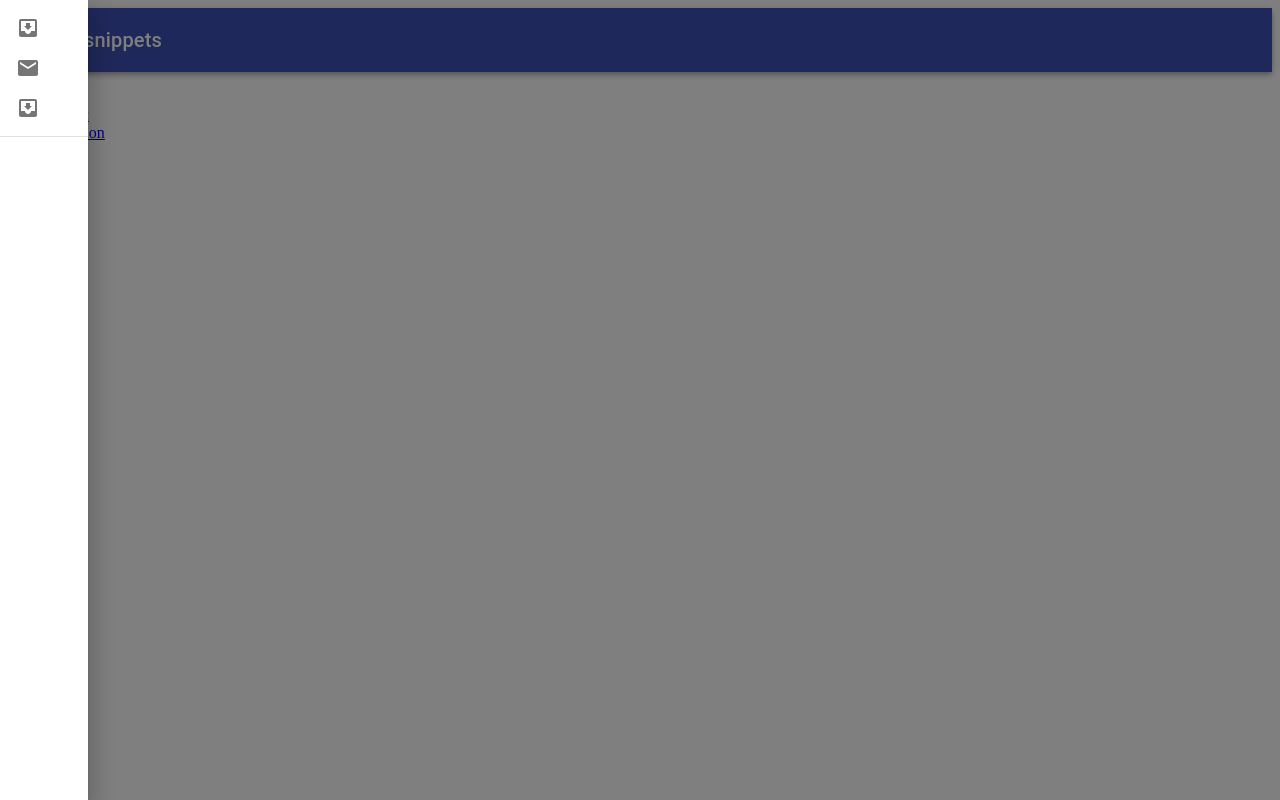
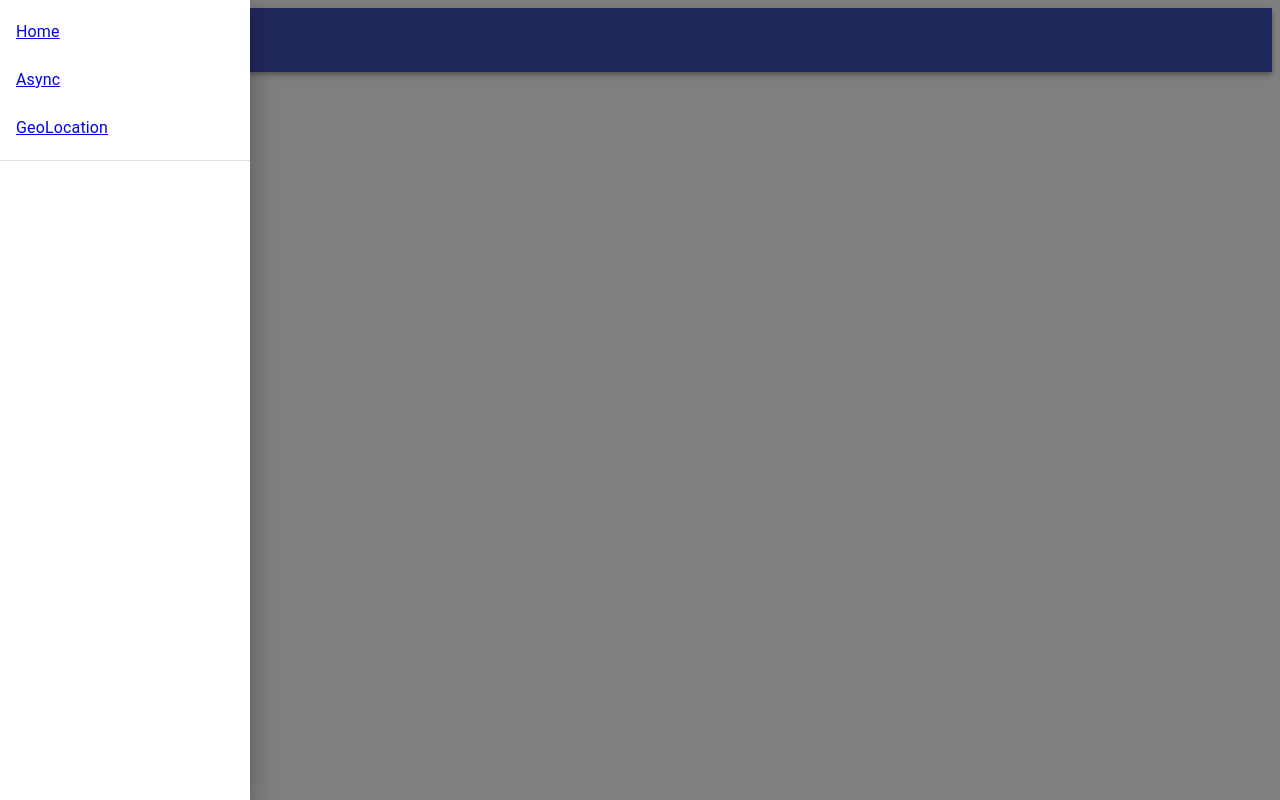
Before and after one commit to PSJgit/react-snippets, a React (Create React App) app: page / in a window 1280 px wide. Both pictures are taken after a click on the button "menu". Built offline with nearby package versions, Linux system fonts and the light colour scheme.

Commit message:
router and drawer menu

```diff
--- a/src/App.js
+++ b/src/App.js
@@ -22,6 +22,7 @@ import MailIcon from '@material-ui/icons/Mail';
 import Async from './components/Async/Async';
 import GeoLocation from './components/GeoLocation/GeoLocation';
 
+const routes = ['Home', 'Async', 'GeoLocation']
 
 const useStyles = makeStyles(theme => ({
   root: {
@@ -37,7 +38,7 @@ const useStyles = makeStyles(theme => ({
     width: 250,
   },
   fullList: {
-    width: 'auto',
+    width: 250,
   },
 }));
 
@@ -62,18 +63,13 @@ export default function App() {
       onKeyDown={toggleDrawer(false)}
     >
       <List>
-        <Router>
-          {['Home', 'Async', 'GeoLocation'].map((text, index) => (
+
+          {routes.map((text, index) => (
             <ListItem button key={text}>
-              <ListItemIcon>{index % 2 === 0 ? <InboxIcon /> : <MailIcon />}</ListItemIcon>
-
-                {console.warn(`/${text.toLowerCase()}`)}
-                <Link to={`/${text.toLowerCase()}`}></Link>
-
-
+              <Link to={`/${text.toLowerCase()}`}><ListItemText primary={text}/></Link>
             </ListItem>
           ))}
-        </Router>
+
       </List>
       <Divider />
 
@@ -82,6 +78,7 @@ export default function App() {
 
   return (
     <>
+     <Router>
       <div className={classes.root}>
         <AppBar position="static">
           <Toolbar>
@@ -100,26 +97,11 @@ export default function App() {
         {fullList()}
       </Drawer>
 
-    <Router>
-      <nav>
-        <ul>
-          <li>
-            <Link to='/'>Home</Link>
-          </li>
-          <li>
-            <Link to="/async">Async</Link>
-          </li>
-          <li>
-            <Link to="/location">Location</Link>
-          </li>
-        </ul>
-      </nav>
-
       <Switch>
         <Route path="/async">
           <Async />
         </Route>
-        <Route path="/location">
+        <Route path="/geolocation">
           <GeoLocation />
         </Route>
         <Route path="/">
```
Lines whose indentation alone changed are shown as unchanged.
